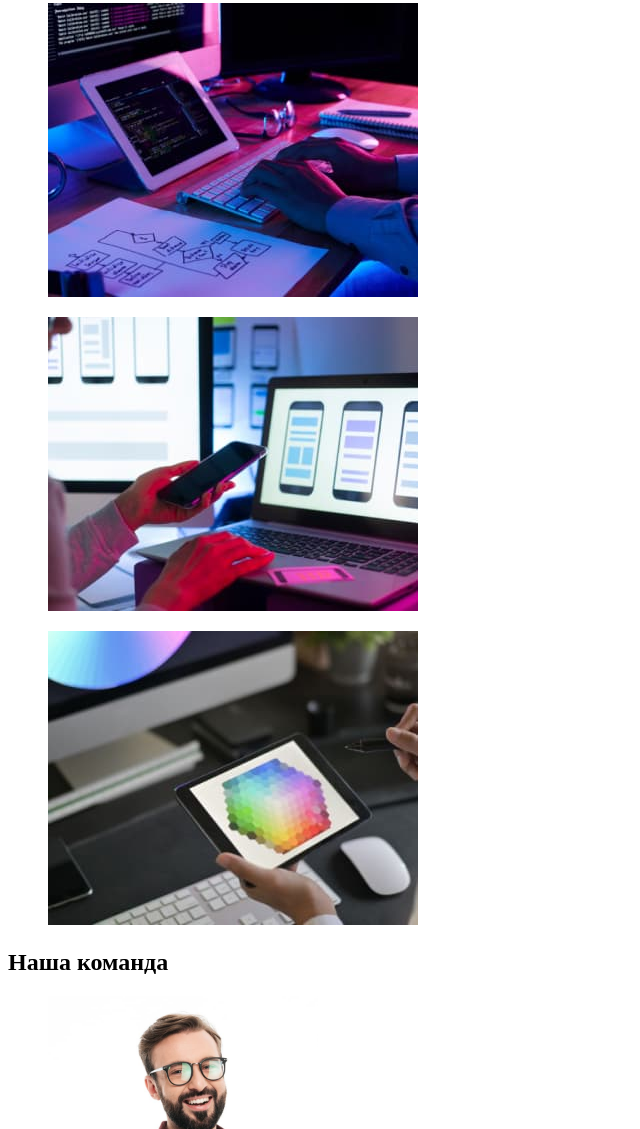
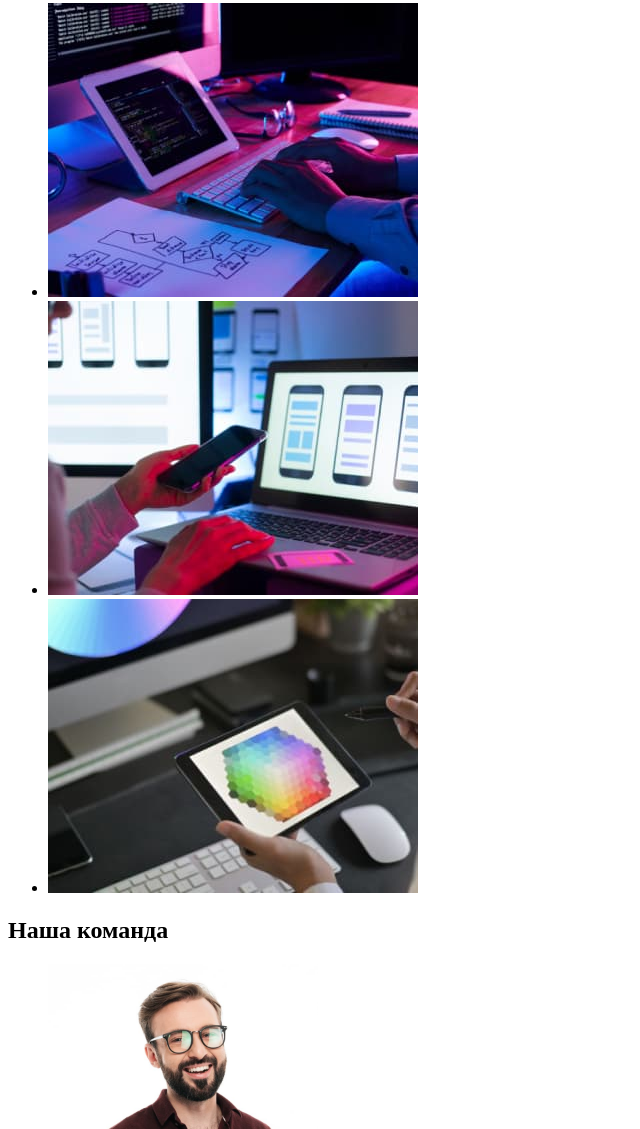
Before and after one commit to vyzhimov/goit-markup-hw-01, a plain HTML site: page index.html in a window 1280 px wide. Shown: the part 621-1750 px from the top of the page, without its empty margins (0-640 px from the left). Drawn offline with Linux system fonts and the light colour scheme.

Commit message:
fixed errors in "what are we doing" section

```diff
--- a/index.html
+++ b/index.html
@@ -58,28 +58,30 @@
       <section>
         <h2>Чим ми займаємося</h2>
         <ul>
+          <li>
             <img
               src="./images/what-are-we-doing1.jpg"
               alt="кодуємо"
               width="370"
               height="294"
             />
-        </ul>
-        <ul>
+          </li>
+          <li>
             <img
               src="./images/what-are-we-doing2.jpg"
               alt="адаптуємо"
               width="370"
               height="294"
             />
-        </ul>
-        <ul>
+          </li>
+          <li>
             <img
               src="./images/what-are-we-doing3.jpg"
               alt="стилізуємо"
               width="370"
               height="294"
             />
+          </li>
         </ul>
       </section>
       <section>
```
Lines whose indentation alone changed are shown as unchanged.
